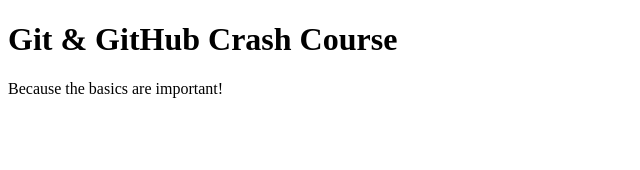
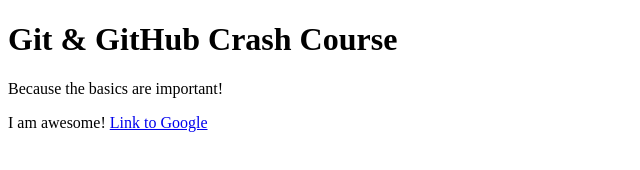
Before and after one commit to markusmursch/github-actions-course, a plain HTML site: page index.html in a window 1280 px wide. Shown: the whole page, without its empty margins (0-640 px from the left). Drawn offline with Linux system fonts and the light colour scheme.

Commit message:
added link to google

```diff
--- a/index.html
+++ b/index.html
@@ -9,5 +9,6 @@
   <body>
     <h1>Git & GitHub Crash Course</h1>
     <p>Because the basics are important!</p>
+    <p>I am awesome! <a href="https://google.com">Link to Google</a></p>
   </body>
 </html>
```
